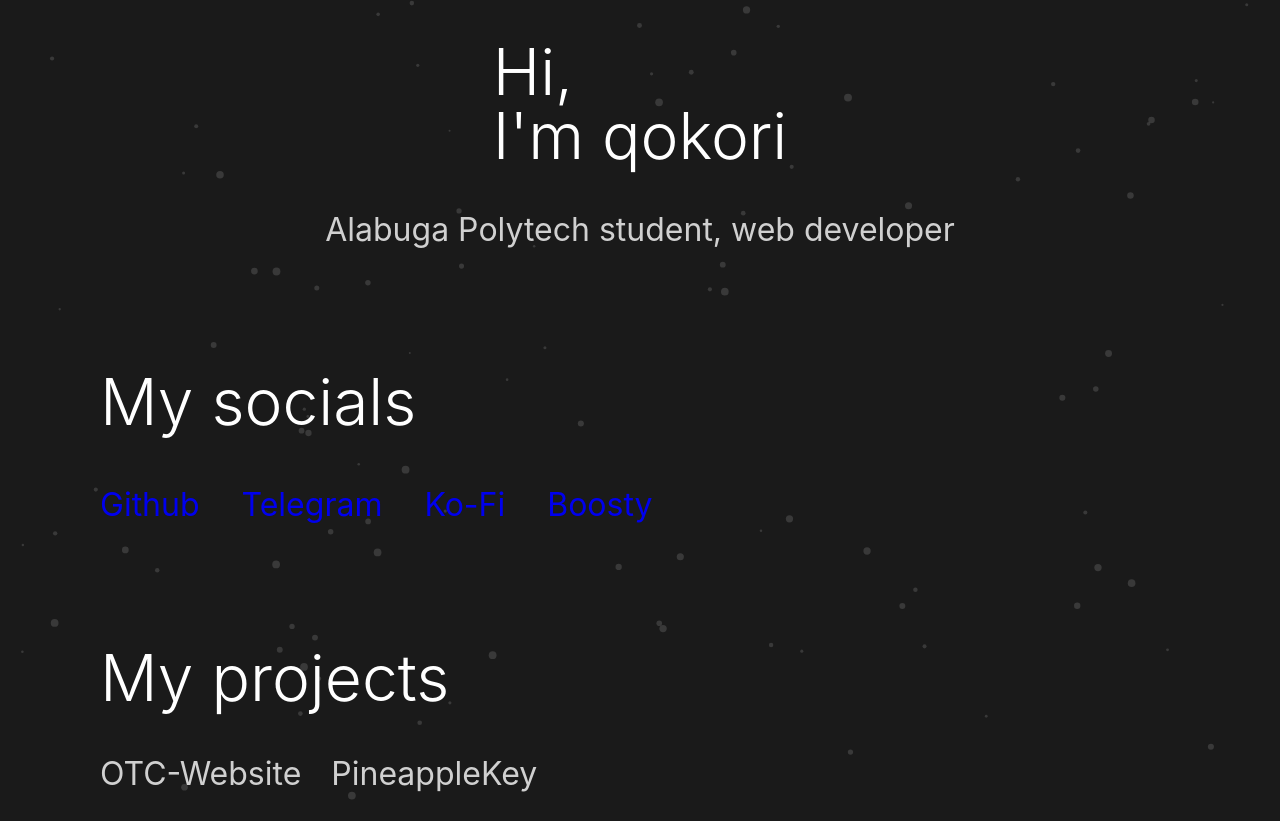
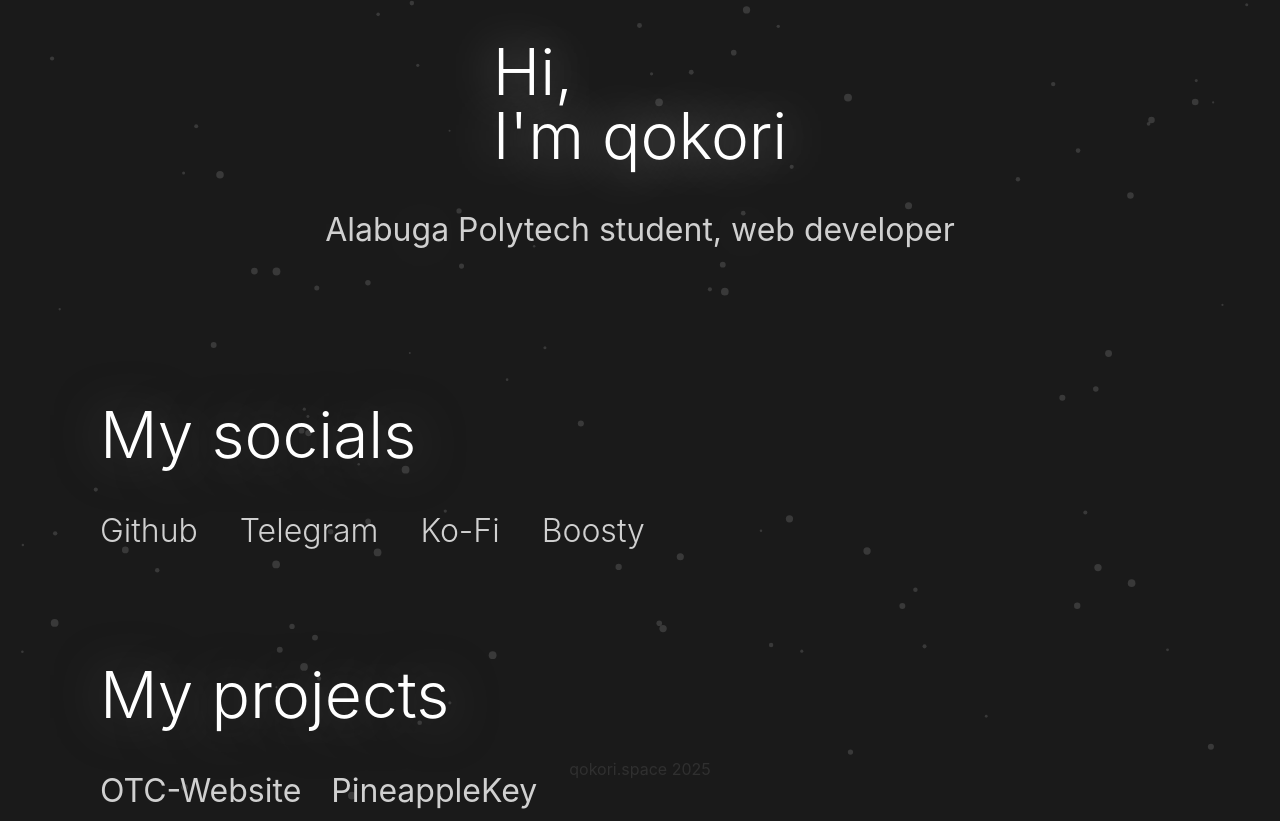
Before and after one commit to qokori/my-website, a React (Create React App) app: page / in a window 1280 px wide. Built offline with nearby package versions, Linux system fonts and the light colour scheme.

Commit message:
fixed text, improved glow

```diff
--- a/src/App.css
+++ b/src/App.css
@@ -16,10 +16,10 @@ body {
   align-items: flex-start;
   width: fit-content;
   margin: 0 auto;
+  text-shadow: 0px 0px 50px rgba(255, 255, 255, 0.5);
 }
 
-.hi h1,
-h0 {
+.hi h1 {
   font-weight: 300;
   color: white;
   line-height: 24px;
@@ -35,47 +35,39 @@ h0 {
   padding-top: 30px;
   font-size: 32px;
   text-align: center;
+  text-shadow: 0px 0px 100px rgba(255, 255, 255, 0.5);
 }
 
 @keyframes open-page {
   from {
     opacity: 0%;
-    transform: translateY(-10px);
     background-color: black;
   }
   to {
     opacity: 100%;
-    transform: translateY(0);
     background-color: #1a1a1a;
   }
 }
 
-.social {
+.socials {
   padding-left: 100px;
   font-weight: 300;
   color: white;
   line-height: 20px;
-  padding-top: 100px;
+  padding-top: 80px;
   font-size: 64px;
-  transition: transform 0.3s ease, text-shadow 0.5s ease;
-  /* text-shadow: 2px 2px 520px gray; */
+  transition: text-shadow 0.5s ease;
+  text-shadow: 2px 2px 50px rgba(128, 128, 128, 0.5);
+  width: fit-content;
+  height: fit-content;
 }
 
 .socials:hover {
-  text-shadow: 2px 2px 520px #ffffff;
+  text-shadow: 2px 2px 500px #ffffff;
 }
-.socials {
-  width: fit-content;
-  height: fit-content;
-}
-.links {
+.links a {
   color: #d0d0d0;
-  padding-left: 100px;
-  padding-top: 30px;
   font-size: 32px;
-}
-
-.links a {
   text-decoration: none;
   transition: transform 0.3s ease, text-shadow 0.5s ease;
   display: inline-block;
@@ -89,7 +81,7 @@ h0 {
 
 .links a:hover {
   transform: scale(1.05);
-  text-shadow: 2px 2px 100px #f0f0f0;
+  text-shadow: 0px 0px 100px #f0f0f0;
 }
 
 .projects {
@@ -100,12 +92,12 @@ h0 {
   padding-top: 80px;
   font-size: 64px;
   transition: transform 0.3s ease, text-shadow 0.5s ease;
-  /* text-shadow: 2px 2px 520px gray; */
+  text-shadow: 2px 2px 50px rgba(128, 128, 128, 0.5);
   width: fit-content;
   height: fit-content;
 }
 .projects:hover {
-  text-shadow: 2px 2px 520px #ffffff;
+  text-shadow: 0px 0px 520px #ffffff;
 }
 .pro-links a {
   font-weight: 400;
@@ -114,7 +106,7 @@ h0 {
   color: #d0d0d0;
   transition: transform 0.3s ease, text-shadow 0.5s ease;
   display: inline-block;
-  text-shadow: 2px 2px 10px transparent;
+  text-shadow: 0px 0px 10px transparent;
   margin-right: 30px;
 }
 
@@ -124,7 +116,7 @@ h0 {
 
 .pro-links a:hover {
   transform: scale(1.05);
-  text-shadow: 2px 2px 100px #f0f0f0;
+  text-shadow: 0px 0px 100px #f0f0f0;
 }
 #particleCanvas {
   display: block;
@@ -133,3 +125,16 @@ h0 {
   left: 0;
   z-index: -1;
 }
+.authority {
+  color: #303030;
+  position: fixed;
+  display: flex;
+  justify-content: center;
+  left: 0px;
+  right: 0px;
+  bottom: 5px;
+}
+
+.language {
+  display: flex;
+}
--- a/src/App.js
+++ b/src/App.js
@@ -92,13 +92,13 @@ function App() {
       <div className="content">
         <div className="hi">
           <h1>Hi,</h1>
-          <h0>I'm qokori</h0>
+          <h1>I'm qokori</h1>
         </div>
         <div className="desc">
           <p>Alabuga Polytech student, web developer</p>
         </div>
-        <div className="socials">
-          <h1 className="social">My socials</h1>
+        <section className="socials">
+          <p>My socials</p>
           <div className="links">
             <a
               href="https://github.com/qokori"
@@ -129,8 +129,8 @@ function App() {
               Boosty
             </a>
           </div>
-        </div>
-        <div className="projects">
+        </section>
+        <section className="projects">
           <p>My projects</p>
           <div className="pro-links">
             <a
@@ -148,7 +148,10 @@ function App() {
               PineappleKey
             </a>
           </div>
-        </div>
+        </section>
+      </div>
+      <div className="authority">
+        <p>qokori.space 2025</p>
       </div>
     </div>
   );
```
